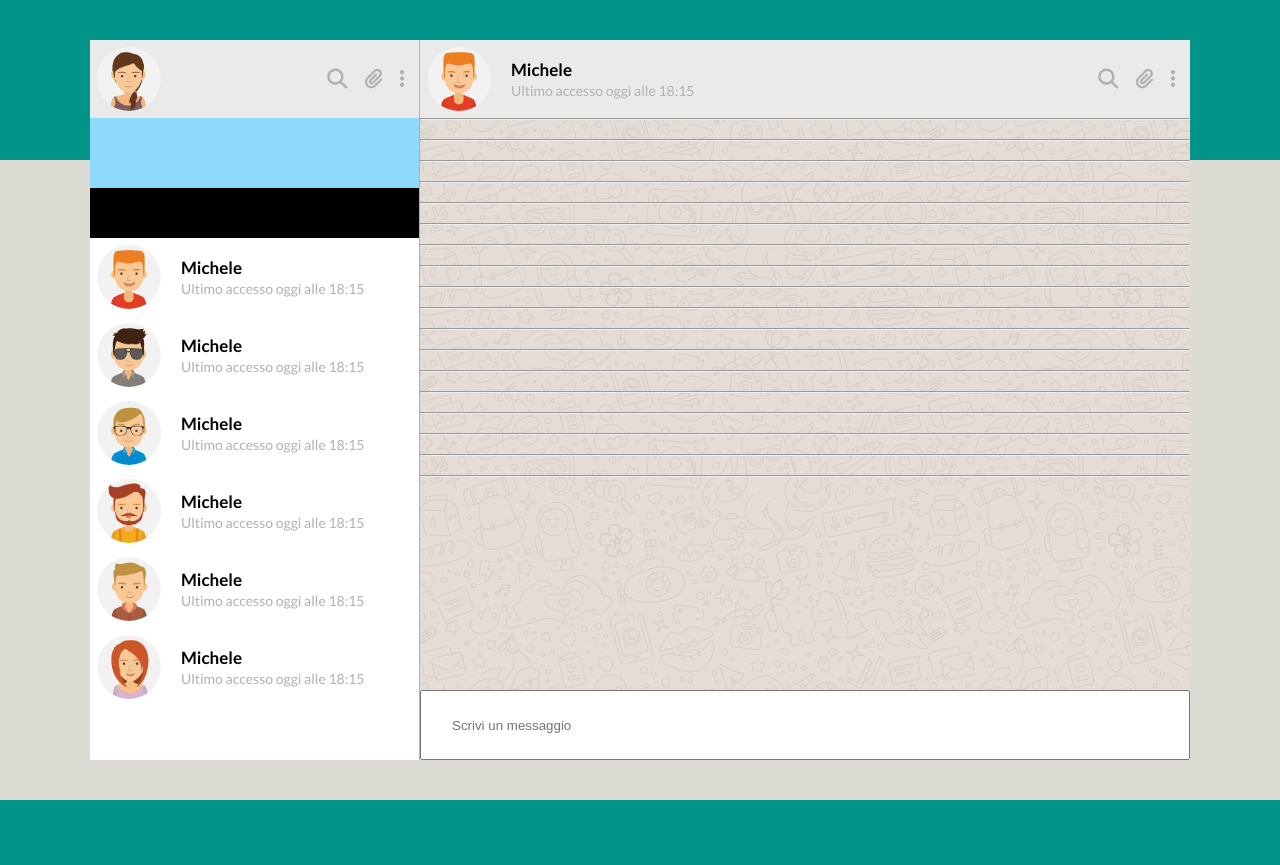
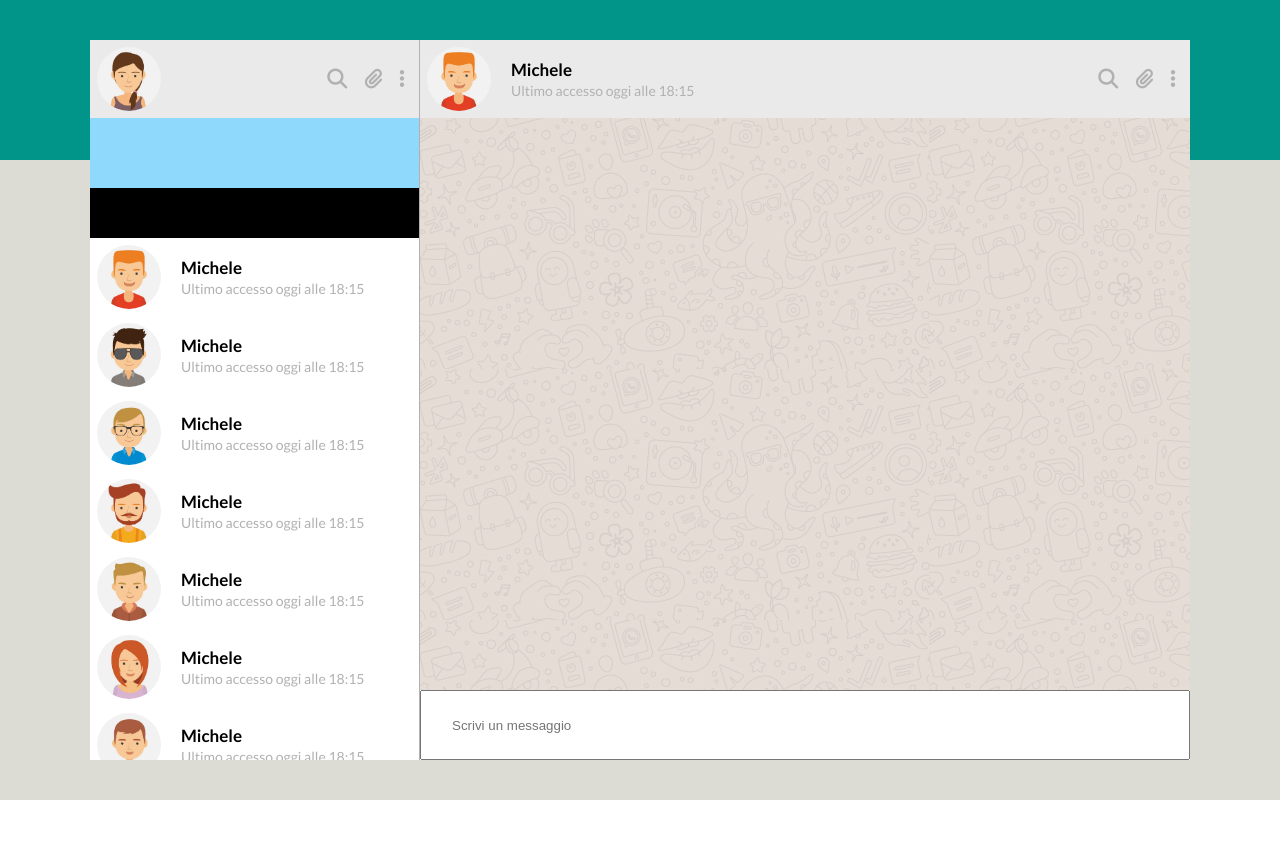
Before and after one commit to RiccardoTolusso/html-css-boolzapp, a plain HTML site: page index.html in a window 1280 px wide. After the commit the page ends 800 px from the top, so only its background shows below. Drawn offline with Linux system fonts and the light colour scheme.

Commit message:
[UPD] finished tablet view and fixed overflow bug of the menu column

```diff
--- a/css/_partials/responsive.css
+++ b/css/_partials/responsive.css
@@ -4,7 +4,7 @@
         display: block;
     }
 
-    .app .col.menu .tablet-up{
+    .app .menu.tablet-up{
         display: flex;
     }
 
--- a/index.html
+++ b/index.html
@@ -95,6 +95,26 @@
                     </div>
                 </div>
 
+                <div class="closed-chat">
+                    <div class="user">
+                        <img src="./img/avatar_7.jpg" alt="Avatar1">
+                        <div class="text desktop-sm-up">
+                            <h2 class="name">Michele</h2>
+                            <span class="description">Ultimo accesso oggi alle 18:15</span>
+                        </div>
+                    </div>
+                </div>
+
+                <div class="closed-chat">
+                    <div class="user">
+                        <img src="./img/avatar_8.jpg" alt="Avatar1">
+                        <div class="text desktop-sm-up">
+                            <h2 class="name">Michele</h2>
+                            <span class="description">Ultimo accesso oggi alle 18:15</span>
+                        </div>
+                    </div>
+                </div>
+
 
             </div>
         </div>
@@ -115,42 +135,6 @@
             </div>
 
             <div class="messages-section">
-                <hr>
-                <br>
-                <hr>
-                <br>
-                <hr>
-                <br>
-                <hr>
-                <br>
-                <hr>
-                <br>
-                <hr>
-                <br>
-                <hr>
-                <br>
-                <hr>
-                <br>
-                <hr>
-                <br>
-                <hr>
-                <br>
-                <hr>
-                <br>
-                <hr>
-                <br>
-                <hr>
-                <br>
-                <hr>
-                <br>
-                <hr>
-                <br>
-                <hr>
-                <br>
-                <hr>
-                <br>
-                <hr>
-                <br>
             </div>
             <div class="input-section">
                 <input type="text" placeholder="Scrivi un messaggio">
```
